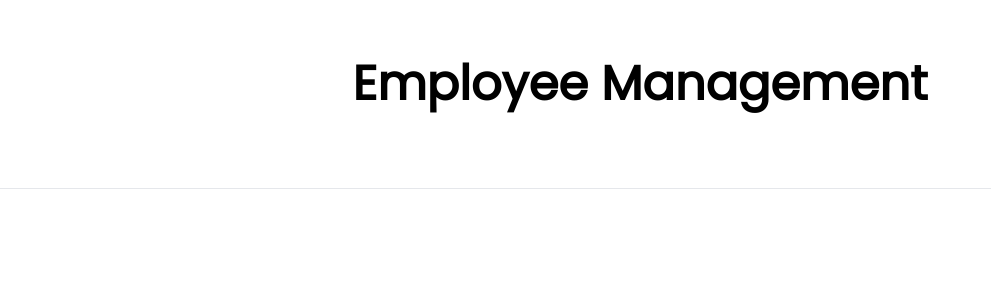
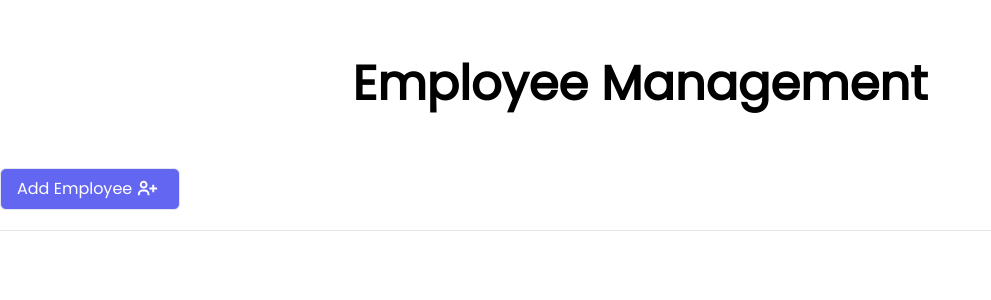
Before and after one commit to Leonard-McCook/NextJS_CRUD_App, a Next.js app: page / in a window 1280 px wide. Shown: the top 300 px of the page, without its empty margins (0-991 px from the left). Built offline with nearby package versions, Linux system fonts and the light colour scheme.

Commit message:
Build add-employee button and setup react icons

```diff
--- a/package.json
+++ b/package.json
@@ -11,7 +11,8 @@
   "dependencies": {
     "next": "12.2.3",
     "react": "18.2.0",
-    "react-dom": "18.2.0"
+    "react-dom": "18.2.0",
+    "react-icons": "^4.4.0"
   },
   "devDependencies": {
     "autoprefixer": "^10.4.7",
--- a/pages/index.js
+++ b/pages/index.js
@@ -1,4 +1,5 @@
 import Head from 'next/head'
+import { BiUserPlus } from "react-icons/bi";
 
 
 export default function Home() {
@@ -14,8 +15,15 @@ export default function Home() {
         <h1 className="text-xl md:text-5xl text-center font-bold py-10">Employee Management</h1>
         <div className="container mx-auto flex justify-between py-5 border-b">
           <div className="left flex gap-3">
+            <button className="flex bg-indigo-500 text-white px-4 py-2 border rounded-md hover:bg-gray-50 hover:border-indigo-500 hover:text-gray-800">
+              Add Employee <span className="px-1"><BiUserPlus size={23}></BiUserPlus></span>
+            </button>
+          </div>
 
-          </div>
+          {/* collapsible form */}
+
+
+          {/* table */}
         </div>
       </main>
 
```
Also changed, not shown: 2 other files (tests, documents, lock files or other folders).
